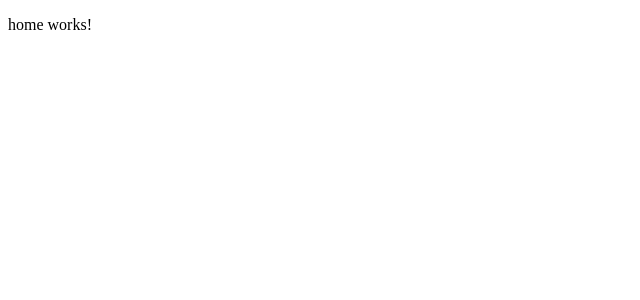
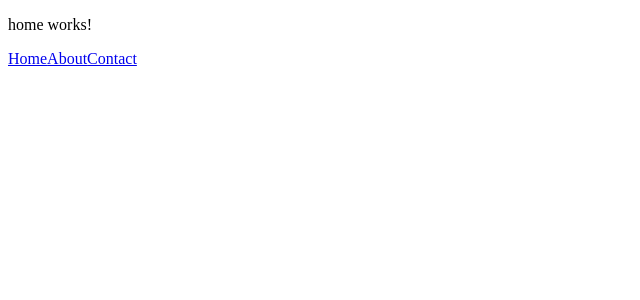
Before and after one commit to KuyaGit/itrack4psFrontend, an Angular app: page /home in a window 1280 px wide. Shown: the top 300 px of the page, without its empty margins (0-640 px from the left). Built offline with nearby package versions, Linux system fonts and the light colour scheme.

Commit message:
fix tab title and added html sidenav

```diff
--- a/src/app/template/home/home.component.html
+++ b/src/app/template/home/home.component.html
@@ -1,2 +1,7 @@
 <p>home works!</p>
+<div class="nav">
+  <a routerLink="/home" routerLinkActive="active">Home</a>
+  <a routerLink="/about" routerLinkActive="active">About</a>
+  <a routerLink="/contact" routerLinkActive="active">Contact</a>
+</div>
 <router-outlet></router-outlet>
```
